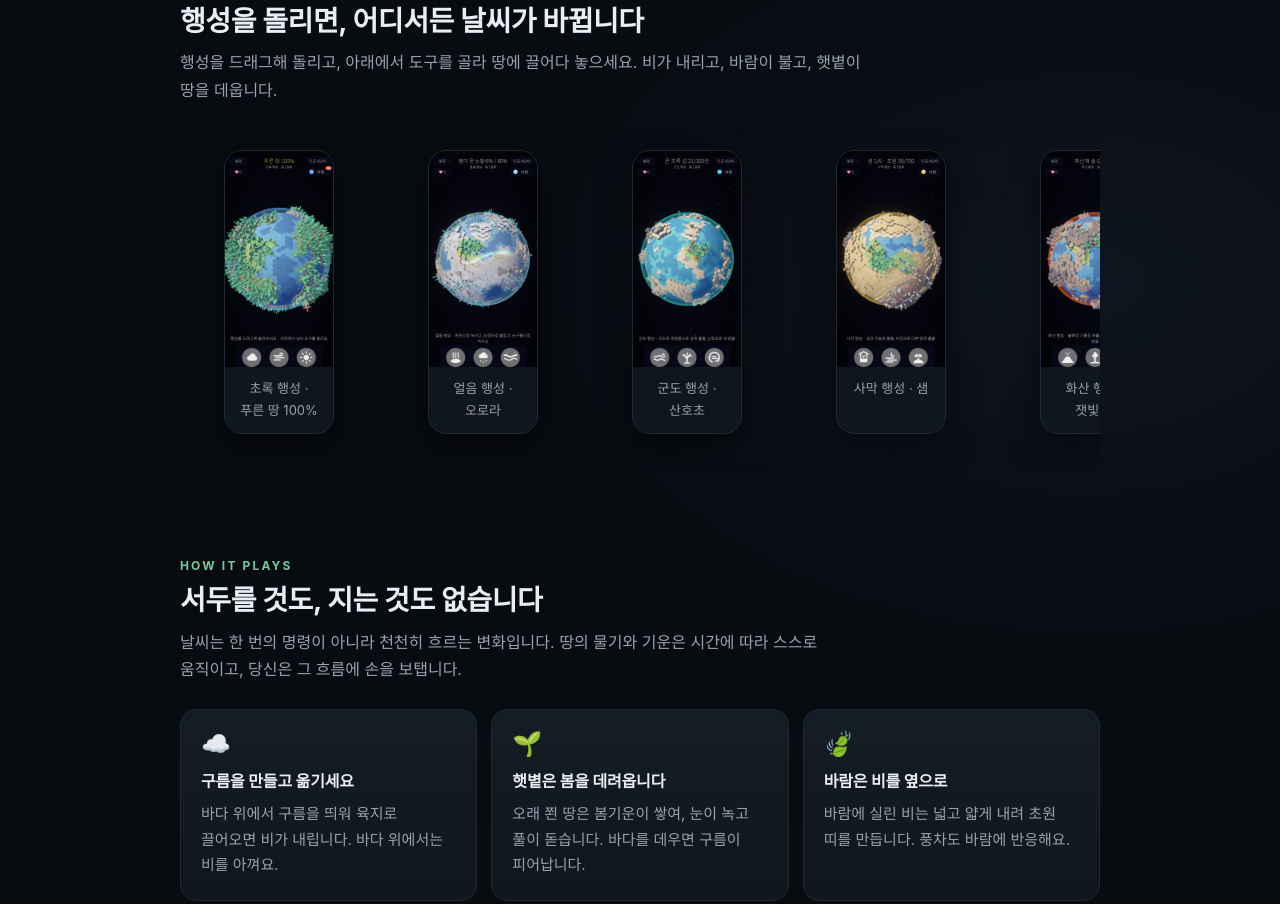
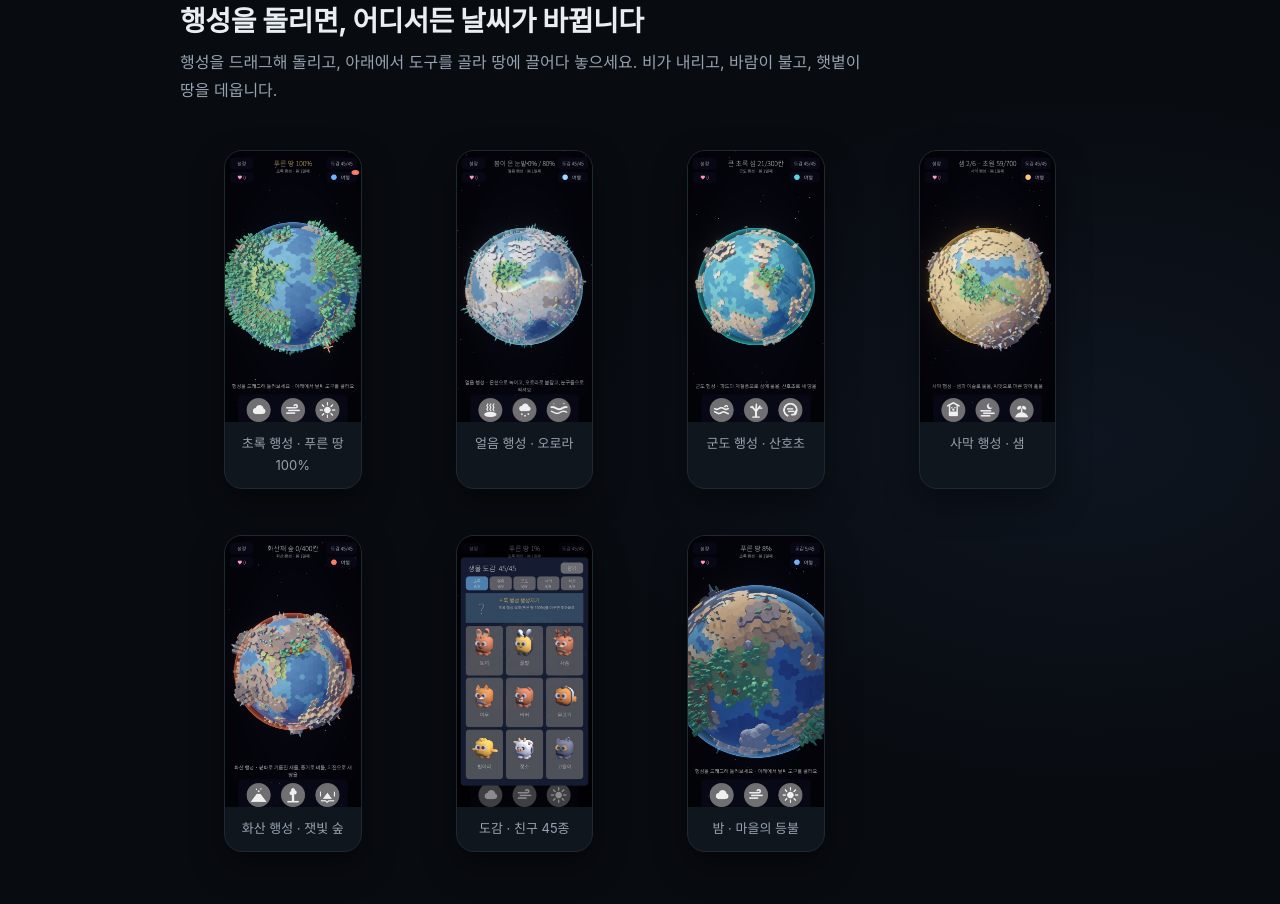
Before and after one commit to km-fred/pages, a plain HTML site: page docs/greenfall/index.html in a window 1280 px wide. Shown: the part 651-1555 px from the top of the page. Drawn offline with Linux system fonts and the light colour scheme.

Commit message:
소개 페이지: 넓은 화면 스크린샷 격자, 기능 아이콘 타일
Co-Authored-By: Claude Code <noreply@anthropic.com>

```diff
--- a/docs/greenfall/index.html
+++ b/docs/greenfall/index.html
@@ -216,6 +216,15 @@
     padding: 10px 12px 12px;
     text-align: center;
   }
+  /* 넓은 화면에서는 가로 스크롤 대신 3~4열 격자로 — 잘린 카드가 보이지 않게 */
+  @media (min-width: 720px) {
+    .shots {
+      grid-auto-flow: row;
+      grid-template-columns: repeat(4, 1fr);
+      overflow: visible;
+      padding-bottom: 4px;
+    }
+  }
 
   /* ---------- 기능 카드 ---------- */
   .grid {
@@ -230,10 +239,16 @@
     padding: 22px 20px;
   }
   .card .ico {
-    font-size: 1.5rem;
+    width: 42px;
+    height: 42px;
+    display: grid;
+    place-items: center;
+    font-size: 1.25rem;
     line-height: 1;
-    display: block;
-    margin-bottom: 12px;
+    border-radius: 12px;
+    background: rgba(121, 201, 158, 0.1);
+    border: 1px solid rgba(121, 201, 158, 0.18);
+    margin-bottom: 14px;
   }
   .card h3 {
     font-size: 1rem;
```
